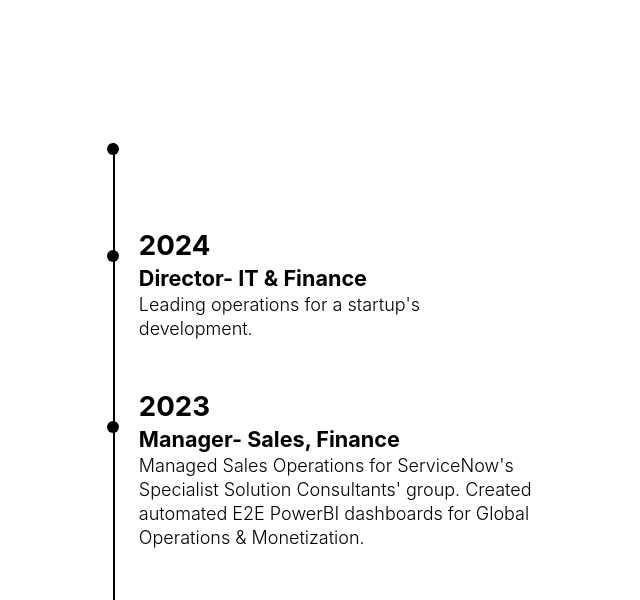
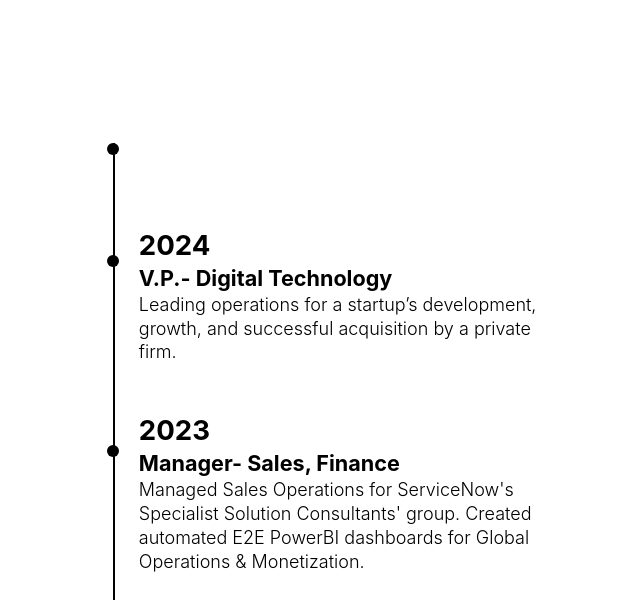
Before and after one commit to Satyab21/webmtbh, a Python web app: template api/templates/homepage.html in a window 1280 px wide. Shown: the part 1919-2519 px from the top of the page, without its empty margins (2-642 px from the left). Run offline with Jinja, Linux system fonts and the light colour scheme; the template is opened without the code that fills it, so the values that code supplies are empty; some libraries are stand-ins or nearby versions.

Commit message:
homepage-new vp desc.html

```diff
--- a/api/templates/homepage.html
+++ b/api/templates/homepage.html
@@ -537,8 +537,8 @@
             <div class="bead"></div>
             <div class="content-bead">
                 <h2 class="bead-title">2024</h2>
-                <h3 class="bead-subtitle">Director- IT & Finance</h3>
-                <p class="bead-text">Leading operations for a startup's development.</p>
+                <h3 class="bead-subtitle">V.P.- Digital Technology</h3>
+                <p class="bead-text">Leading operations for a startup’s development, growth, and successful acquisition by a private firm.</p>
             </div>
         </div>
 
```
